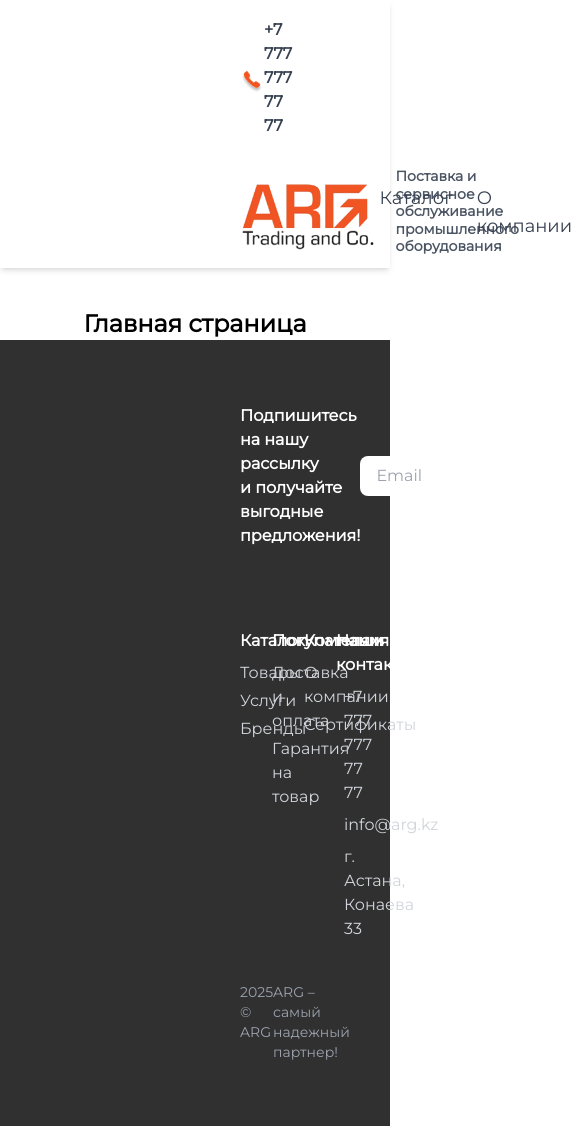
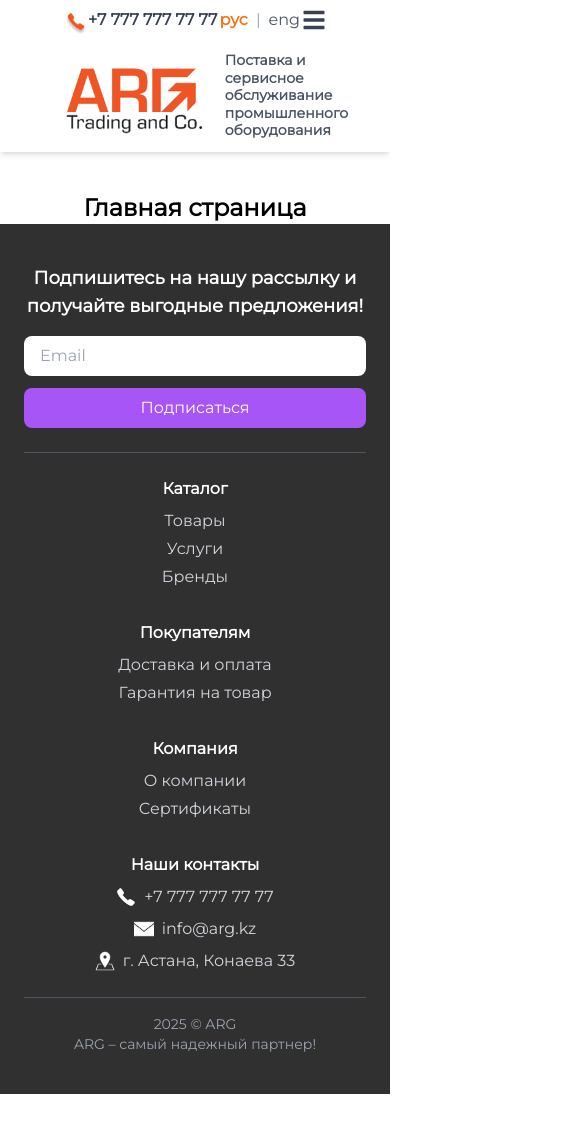
Before and after one commit to suncak3/ARG, a React (Create React App) app in the folder my-app/: page / in a window 390 px wide. Shown: the top 1126 px of the page, 585 px wide, since content can reach past the window. After the commit the page ends 1094 px from the top, so only its background shows below. Built offline with nearby package versions, Linux system fonts and the light colour scheme.

Commit message:
Created an adopted version for the mobile of footer and header

```diff
--- a/my-app/package.json
+++ b/my-app/package.json
@@ -10,6 +10,7 @@
     "@testing-library/user-event": "^13.5.0",
     "react": "^19.0.0",
     "react-dom": "^19.0.0",
+    "react-icons": "^5.5.0",
     "react-scripts": "5.0.1",
     "web-vitals": "^2.1.4"
   },
--- a/my-app/src/components/footer.js
+++ b/my-app/src/components/footer.js
@@ -3,30 +3,29 @@ import phone from "../images/Phone_footer.png";
 import email from "../images/Email.png";
 import address from "../images/Address.png";
 
-
 const Footer = () => {
   return (
-    <footer className="bg-customGray text-white py-16 mt-auto">
-      <div className="container mx-auto px-60">
+    <footer className="bg-customGray text-white py-10 mt-auto">
+      <div className="container max-w-screen-xl mx-auto px-6 md:px-16">
         {/* Верхний блок подписки */}
-        <div className="flex justify-between items-center border-b border-gray-600 pb-14">
-          <p className="text-base font-semibold">
-            Подпишитесь на нашу рассылку <br /> и получайте выгодные предложения!
+        <div className="flex flex-col md:flex-row justify-between items-center border-b border-gray-600 pb-6 text-center md:text-left">
+          <p className="text-lg font-semibold">
+            Подпишитесь на нашу рассылку <br className="hidden md:block" /> и получайте выгодные предложения!
           </p>
-          <div className="flex space-x-2">
+          <div className="flex flex-col md:flex-row space-y-3 md:space-y-0 md:space-x-2 mt-4 md:mt-0 w-full md:w-auto">
             <input
               type="email"
               placeholder="Email"
-              className="pl-4 py-2 w-96 rounded-lg bg-white text-gray-900"
+              className="pl-4 py-2 w-full md:w-96 rounded-lg bg-white text-gray-900"
             />
-            <button className="bg-purple-500 hover:bg-purple-600 text-white px-4 py-2 rounded-lg">
+            <button className="bg-purple-500 hover:bg-purple-600 text-white px-4 py-2 rounded-lg w-full md:w-auto">
               Подписаться
             </button>
           </div>
         </div>
 
         {/* Нижний блок с разделами */}
-        <div className="grid grid-cols-4 gap-8 mt-6">
+        <div className="grid grid-cols-1 sm:grid-cols-2 md:grid-cols-4 gap-8 mt-6 text-center md:text-left">
           {/* Каталог */}
           <div>
             <h3 className="text-base font-bold">Каталог</h3>
@@ -59,15 +58,15 @@ const Footer = () => {
           <div>
             <h3 className="text-base font-bold">Наши контакты</h3>
             <ul className="mt-2 space-y-2 text-gray-300">
-              <li className="flex items-center space-x-2">
+              <li className="flex justify-center md:justify-start items-center space-x-2">
                 <img src={phone} alt="Телефон" className="w-5 h-5" />
                 <span>+7 777 777 77 77</span>
               </li>
-              <li className="flex items-center space-x-2">
+              <li className="flex justify-center md:justify-start items-center space-x-2">
                 <img src={email} alt="Email" className="w-5 h-5" />
                 <span>info@arg.kz</span>
               </li>
-              <li className="flex items-center space-x-2">
+              <li className="flex justify-center md:justify-start items-center space-x-2">
                 <img src={address} alt="Адрес" className="w-5 h-5" />
                 <span>г. Астана, Конаева 33</span>
               </li>
@@ -76,7 +75,7 @@ const Footer = () => {
         </div>
 
         {/* Копирайт */}
-        <div className="border-t border-gray-600 mt-6 pt-4 flex justify-between text-gray-400 text-sm">
+        <div className="border-t border-gray-600 mt-6 pt-4 flex flex-col md:flex-row justify-between text-gray-400 text-sm text-center md:text-left">
           <span>2025 © ARG</span>
           <span>ARG – самый надежный партнер!</span>
         </div>
--- a/my-app/src/components/header.js
+++ b/my-app/src/components/header.js
@@ -1,12 +1,14 @@
-import React from "react";
+import React, { useState } from "react";
+import { FaBars, FaTimes } from "react-icons/fa";
 import logo from "../images/arg-logo.png";
 import phone from "../images/Phone.png";
 
+const Header = () => {
+  const [menuOpen, setMenuOpen] = useState(false);
 
-const Header = () => {
   return (
     <header className="bg-white shadow-md">
-      <div className="container mx-auto px-60">
+      <div className="container max-w-screen-xl mx-auto px-16">
         {/* Верхний блок с телефоном, логотипом и адресом */}
         <div className="flex justify-between items-center py-2">
           {/* Телефон в левом верхнем углу */}
@@ -16,7 +18,7 @@ const Header = () => {
           </a>
 
           {/* Адрес ближе к переключателю языков */}
-          <p className="text-gray-700 text-lg font-bold ml-96">
+          <p className="hidden lg:block text-gray-700 text-lg font-bold ml-96">
             г. Астана ул. Конаева <span className="font-bold">33</span>
           </p>
 
@@ -26,6 +28,11 @@ const Header = () => {
             <span className="text-gray-400">|</span>
             <a href="/" className="text-gray-600 hover:text-orange-500">eng</a>
           </div>
+
+          {/* Бургер-иконка (показывается только на мобилке) */}
+          <button className="lg:hidden text-2xl text-gray-700" onClick={() => setMenuOpen(true)}>
+            <FaBars />
+          </button>
         </div>
 
         {/* Нижний блок с логотипом и навигацией */}
@@ -40,13 +47,33 @@ const Header = () => {
             </div>
           </div>
 
-          {/* Меню навигации справа */}
-          <nav className="flex space-x-6 text-gray-700 font-medium text-lg">
+          {/* Десктопное меню */}
+          <nav className="hidden lg:flex space-x-6 text-gray-700 font-medium text-lg">
             <a href="/" className="hover:text-orange-500">Каталог</a>
             <a href="/" className="hover:text-orange-500">О компании</a>
             <a href="/" className="hover:text-orange-500">Доставка и оплата</a>
             <a href="/" className="hover:text-orange-500">Контакты</a>
           </nav>
+        </div>
+
+        {/* Мобильное меню (появляется при клике на бургер) */}
+        <div
+          className={`fixed inset-0 bg-white z-50 flex flex-col items-center justify-center text-2xl space-y-6 transform ${
+            menuOpen ? "translate-x-0" : "-translate-x-full"
+          } transition-transform duration-300 lg:hidden`}
+        >
+          <button className="absolute top-6 right-6 text-3xl text-gray-700" onClick={() => setMenuOpen(false)}>
+            <FaTimes />
+          </button>
+          <a href="/" className="hover:text-orange-500">Каталог</a>
+          <a href="/" className="hover:text-orange-500">О компании</a>
+          <a href="/" className="hover:text-orange-500">Доставка и оплата</a>
+          <a href="/" className="hover:text-orange-500">Контакты</a>
+          <div className="text-lg">
+            <a href="/" className="text-orange-500 font-semibold">рус</a>
+            <span className="text-gray-400 mx-2">|</span>
+            <a href="/" className="text-gray-600 hover:text-orange-500">eng</a>
+          </div>
         </div>
       </div>
     </header>
```
Also changed, not shown: 1 other file (tests, documents, lock files or other folders).
